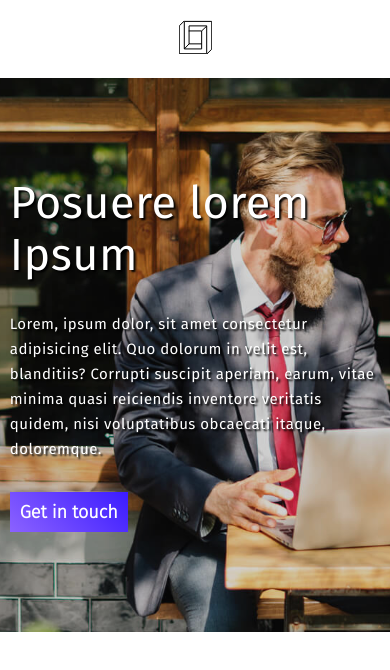
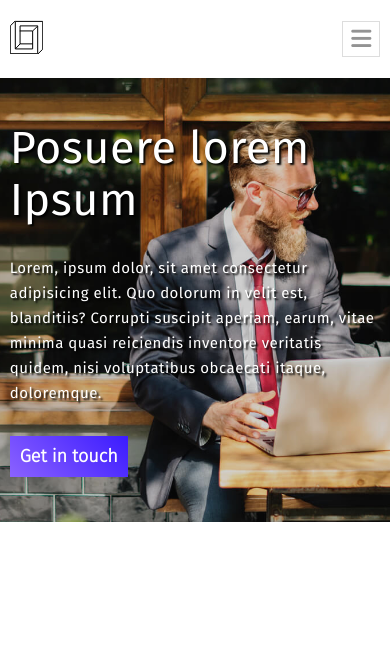
Before and after one commit to juanmoncayo55/bussiness-templated, a plain HTML site: page index.html in a window 390 px wide. Drawn offline with Linux system fonts and the light colour scheme.

Commit message:
Ajustando menú en dispositivos mobiles y ajustando medidas para banner.

```diff
--- a/css/styles.css
+++ b/css/styles.css
@@ -44,6 +44,7 @@ img{ max-width: 100%; }
 .cblanco{ color: var(--blanco); }
 .cnegro{ color: var(--negro); }
 .tshadow{ text-shadow: 2px 2px 2px #000; }
+.hideElemento{ display: none; }
 .container{
 	max-width: 120rem;
 	width: 95%;
@@ -67,31 +68,42 @@ img{ max-width: 100%; }
     position: fixed;
     width: 100%;
     top: 0;
+    z-index: 10;
 }
 .header-container{
 	display: flex;
     justify-content: space-between;
     align-items: center;
 
-    flex-direction: column;
     row-gap: 2rem;
 }
 .navigation{
     display: flex;
-    row-gap: 1rem;
-    flex-direction: column;
+    column-gap: 3rem;
     align-items: center;
 
     /* Ocultando el menú mientras el resto de diseño */
     display: none;
 }
+.navigation-open-movil {
+    border: 1px solid #dddddd;
+    color: #939393;
+    padding: 0.5rem 0.8rem;
+    transition: .1s background-color ease-in-out;
+}
+.navigation-open-movil:hover{
+	background-color: #ddd;
+}
+.navigation-open-movil i{
+	font-size: 2.3rem;
+}
 /* Banner Home */
 .banner-home{
 	background: #613C22 url("../images/img-home.jpg");
 	background-repeat: no-repeat;
-	background-position: center;
+	background-position: top;
 	background-size: cover;
-	padding: 10rem 0;
+	padding: 11.5% 0;
 	position: relative;
 }
 .banner-home:before {
@@ -124,10 +136,12 @@ img{ max-width: 100%; }
 }
 
 /* Media Queries */
-@media (min-width: 650px) {
+@media (min-width: 780px) {
 	.banner-home-container{
 		max-width: 55rem;
     	width: 90%;
 	}
 	.container{width: 85%;}
+	.navigation{display:flex;}
+	.navigation-open-movil{display: none;}
 }
--- a/index.html
+++ b/index.html
@@ -33,6 +33,9 @@
 				<a href="#" class="navigation-link">Contact</a>
 				<a href="#" class="navigation-link">Login</a>
 			</nav>
+			<a href="#" class="navigation-open-movil" id="openMobilMenu">
+				<i class="fa-solid fa-bars"></i>
+			</a>
 		</div> <!-- .header-container -->
 	</header> <!-- .header -->
 	<section class="banner-home">
```
